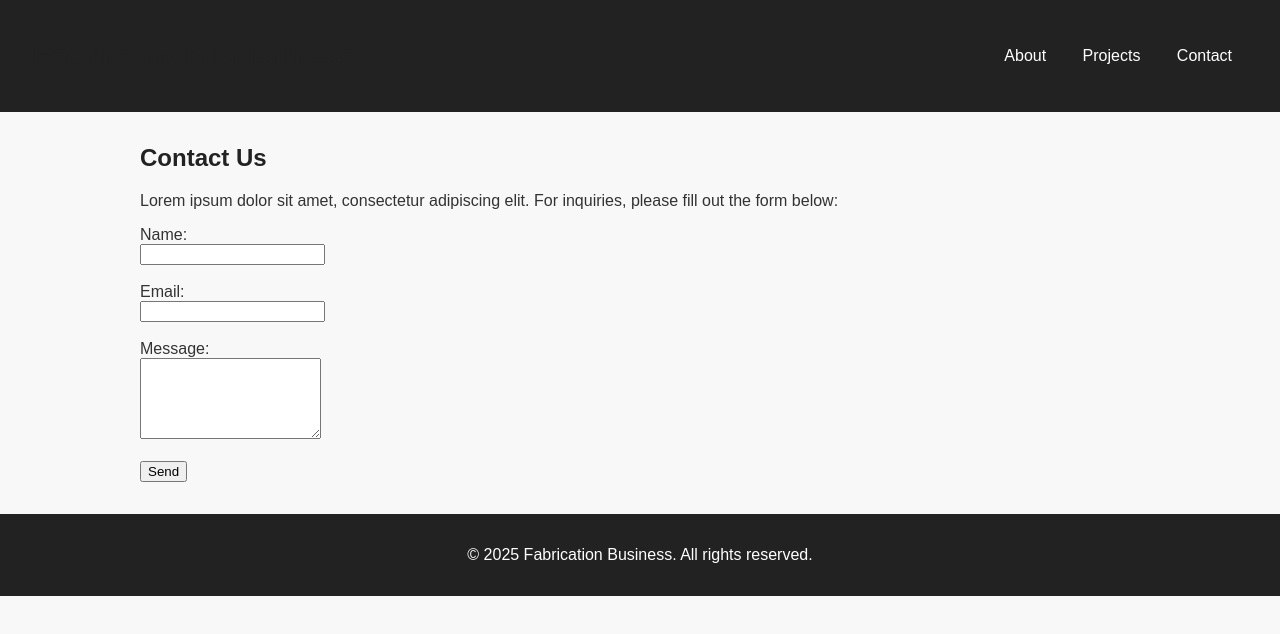
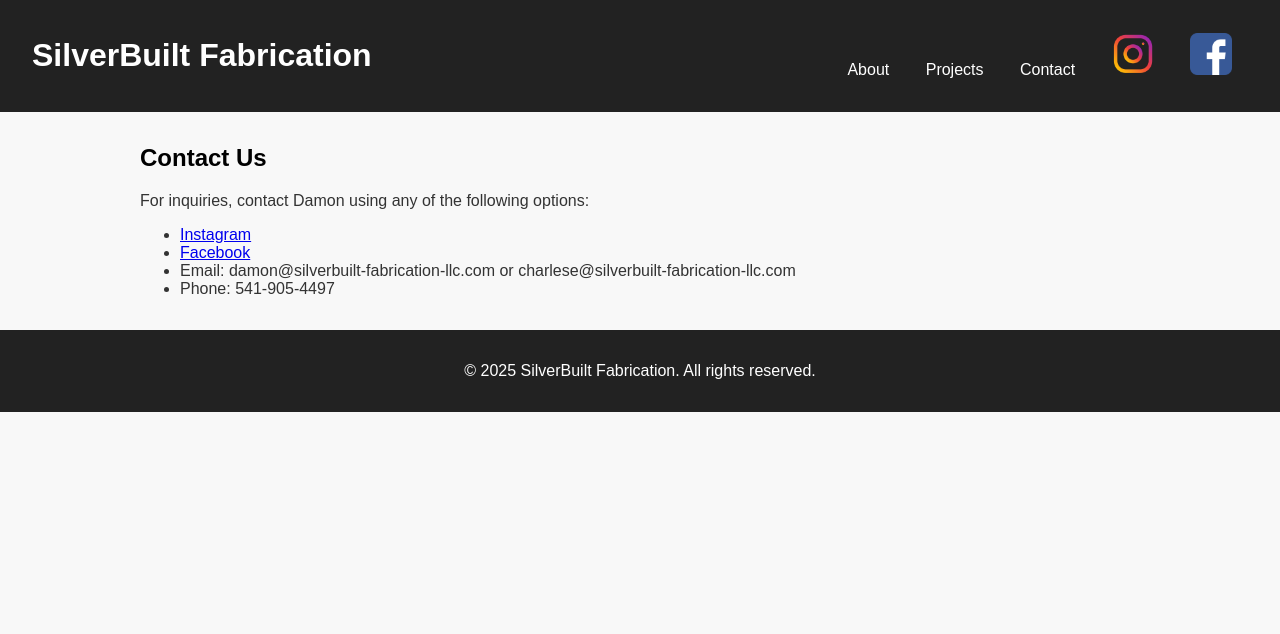
Before and after one commit to SilverBuilt-Fabrication-LLC/Website, a plain HTML site: page contact.html in a window 1280 px wide. Drawn offline with Linux system fonts and the light colour scheme.

Commit message:
Filled out business-specific information.

```diff
--- a/contact.html
+++ b/contact.html
@@ -3,44 +3,37 @@
 <head>
 <meta charset="UTF-8">
 <meta name="viewport" content="width=device-width, initial-scale=1.0">
-<title>Contact - Fabrication Business</title>
+<title>Contact - SilverBuilt Fabrication</title>
 <link rel="stylesheet" href="index.css">
 </head>
 
 <body>
 <header>
-<h1>Fabrication Business</h1>
+<a href="index.html" style="text-decoration:none;"><h1>SilverBuilt Fabrication</h1></a>
 <nav>
 <a href="about.html">About</a>
 <a href="projects.html">Projects</a>
 <a href="contact.html">Contact</a>
+<a href="https://www.instagram.com/silverbuilt_fab_llc/"><img src="insta.png" alt="Instagram" style="width:42px;height:42px;"></a>
+<a href="http://facebook.com/profile.php?id=61579937181952"><img src="facebook.png" alt="Facebook" style="width:42px;height:42px;"></a>
 </nav>
 </header>
 
 
 <div class="container">
 <h2>Contact Us</h2>
-<p>Lorem ipsum dolor sit amet, consectetur adipiscing elit. For inquiries, please fill out the form below:</p>
-<form>
-<label for="name">Name:</label><br>
-<input type="text" id="name" name="name"><br><br>
-
-
-<label for="email">Email:</label><br>
-<input type="email" id="email" name="email"><br><br>
-
-
-<label for="message">Message:</label><br>
-<textarea id="message" name="message" rows="5"></textarea><br><br>
-
-
-<button type="submit">Send</button>
-</form>
+<p>For inquiries, contact Damon using any of the following options:</p>
+<ul>
+    <li><a href="https://www.instagram.com/silverbuilt_fab_llc/">Instagram</a></li>
+    <li><a href="http://facebook.com/profile.php?id=61579937181952">Facebook</a></li>
+    <li>Email: damon@silverbuilt-fabrication-llc.com or charlese@silverbuilt-fabrication-llc.com</li>
+    <li>Phone: 541-905-4497</li>
+</ul>
 </div>
 
 
 <footer>
-<p>&copy; 2025 Fabrication Business. All rights reserved.</p>
+<p>&copy; 2025 SilverBuilt Fabrication. All rights reserved.</p>
 </footer>
 </body>
 </html>
--- a/index.css
+++ b/index.css
@@ -26,8 +26,13 @@ margin: 2rem auto;
 padding: 0 1rem;
 }
 h1, h2 {
-color: #222;
+color: #fff;
 }
+
+h2 {
+color: #000;
+}
+
 footer {
 background-color: #222;
 color: #fff;
```
Also changed, not shown: about.html (+9 -7 lines), index.html (+9 -4 lines), projects.html (+8 -4 lines), SilverBuilt.png (added), facebook.png (added), insta.png (added), 1 other file.
